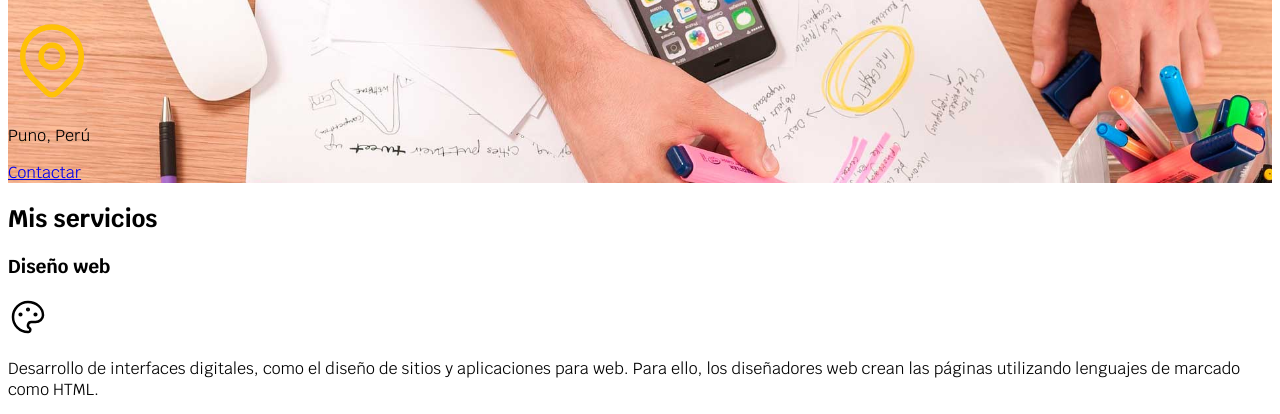
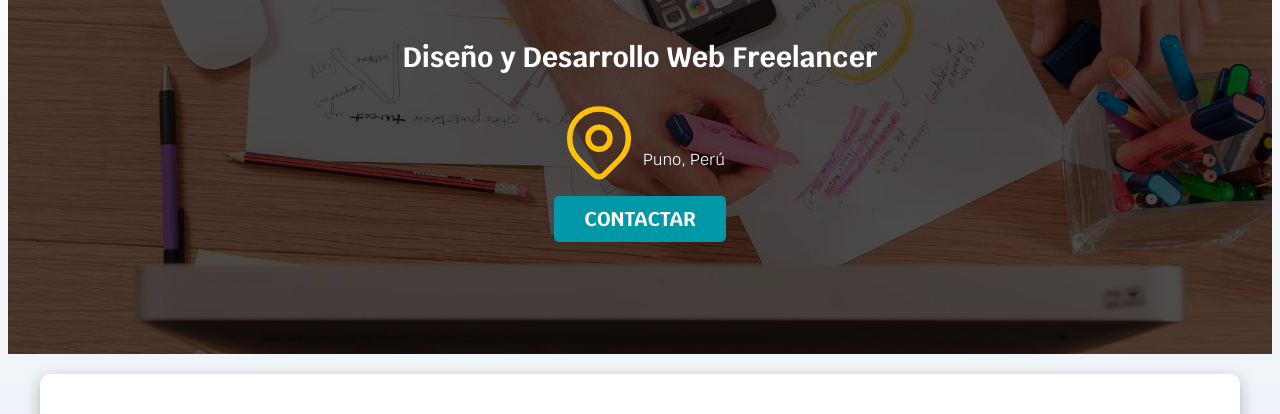
Before and after one commit to ZzNEARzZ/Freelancer_Sitio, a plain HTML site: page index.html in a window 1280 px wide. Shown: the part 242-656 px from the top of the page. Drawn offline with Linux system fonts and the light colour scheme.

Commit message:
Implementando Flex y grid en css

```diff
--- a/css/styles.css
+++ b/css/styles.css
@@ -4,28 +4,73 @@
     --primario: #FFC107;
     --secundario: #0097A7;
     --gris: #757575;
+    --grisClaro: #DFE9F3;
 
 }
+/* Globales */
 html{
     font-size: 62.5%;
+    box-sizing: border-box; /* Hack para box Model*/
+}
+*, *:before, *:after{
+    box-sizing: inherit;
 }
 body{
     font-size: 16px; /* 1rem =10px */
     font-family: 'Krub', sans-serif;
+    background-image: linear-gradient(to top, var(--grisClaro) 0%, var(--blanco) 100% ); /* degradado de colores*/
 }
-.titulo {
+.contenedor {
+    max-width: 120rem;
+    margin: 0 auto;
+}
+
+.boton {
+    background-color: var(--secundario);
+    color: var(--blanco);
+    padding: 1rem 3rem 1rem 3rem;
+    margin-top: 1rem;
+    font-size: 2rem;
+    text-decoration: none;
+    text-transform: uppercase;
+    font-weight: bold;
+    border-radius: .5rem;
+    width: 90%;
     text-align: center;
+}
+@media (min-width: 768px) {
+    .boton {
+        width: auto;
+    }
+}
+.sombra {
+    -webkit-box-shadow: 0px 5px 15px 0px rgba(112,112,112,0.48);
+    -moz-box-shadow: 0px 5px 15px 0px rgba(112,112,112,0.48);
+    box-shadow: 0px 5px 15px 0px rgba(112,112,112,0.48);
+    background-color: var(--blanco);
+    padding: 2rem;
+    border-radius: 1rem;
+}
+/* Tipografia */
+h1 {
     font-size: 3.8rem;
 }
+h2 {
+    font-size: 2.8rem;
+}
+h3 {
+    font-size: 1.8rem;
+}
+h1, h2, h3 {
+    text-align: center;
+}
+/* Titulos */
 .titulo span{
     font-size: 2rem;
 
 }
 
-.contenedor {
-    max-width: 120rem;
-    margin: 0 auto;
-}
+/* Navegacion Principal */
 .nav-bg {
     background-color: var(--secundario);
 }
@@ -65,9 +110,43 @@ body{
     background-color: var(--primario);
     color: var(--oscuro);
 }
-
+/* Hero */
 .hero {
     background-image: url(../img/hero.jpg);
     background-repeat: no-repeat;
     background-size: cover;
+    height: 450px;
+    position: relative;
+    margin-bottom: 2rem;
 }
+.contenido-hero {
+    position: absolute;
+    background-color: rgb(0 0 0 / 70% );
+    width: 100%;
+    height: 100%;
+    display: flex;
+    flex-direction: column;
+    align-items: center;
+    justify-content: center;
+}
+
+.contenido-hero h2,
+.contenido-hero p {
+
+    color: var(--blanco);
+}
+.ubicacion {
+    display: flex;
+    align-items: flex-end;
+}
+
+/* Servicios */
+@media (min-width: 768px) {
+    .servicios {
+        display: grid;
+        grid-template-columns: repeat(3, 1fr);
+        /* grid-template-columns: 33.3% 33.3% 33.3%;
+        grid-template-columns: 1fr 1fr 1fr;  son lo mismo que el de arriba*/
+        column-gap: 1rem;
+    }
+}
--- a/index.html
+++ b/index.html
@@ -28,23 +28,22 @@
 
     <section class="hero">
         <div class="contenido-hero">
-            <h2 class="titulo">Diseño y Desarrollo Web <span>Freelancer</span></h2>
-
+            <h2>Diseño y Desarrollo Web <span>Freelancer</span></h2>
+            <div class="ubicacion">
                 <svg xmlns="http://www.w3.org/2000/svg" class="icon icon-tabler icon-tabler-map-pin" width="88" height="88" viewBox="0 0 24 24" stroke-width="1.5" stroke="#ffc107" fill="none" stroke-linecap="round" stroke-linejoin="round">
                     <path stroke="none" d="M0 0h24v24H0z" fill="none"/>
                     <circle cx="12" cy="11" r="3" />
                     <path d="M17.657 16.657l-4.243 4.243a2 2 0 0 1 -2.827 0l-4.244 -4.243a8 8 0 1 1 11.314 0z" />
                 </svg>
-
                 <p>Puno, Perú</p>
-
-            <a href="#">Contactar</a>
             </div>
+            <a class="boton" href="#">Contactar</a>
+        </div> <!-- .contenido-hero-->
     </section>
 
-    <main>
+    <main class="contenedor sombra">
         <h2>Mis servicios</h2>
-
+        <div class="servicios">
             <section>
                 <h3>Diseño web</h3>
 
@@ -94,6 +93,7 @@
 
                 <p>Tienda virtual. Un método de compraventa que utiliza internet como medio para realizar transacciones y contactar con sus consumidores.</p>
             </section>
+        </div> <!-- .servicios-->
     </main>
 
     <section>
```
Lines whose indentation alone changed are shown as unchanged.
